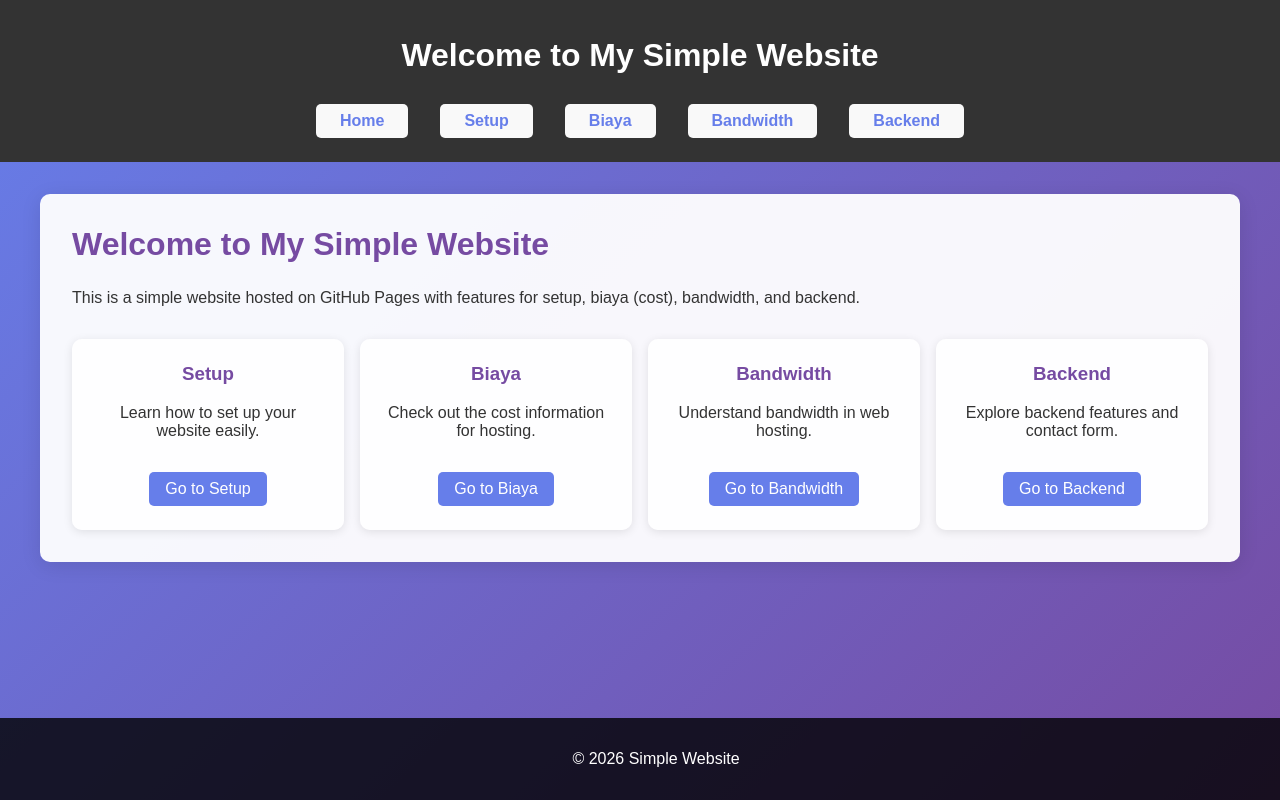
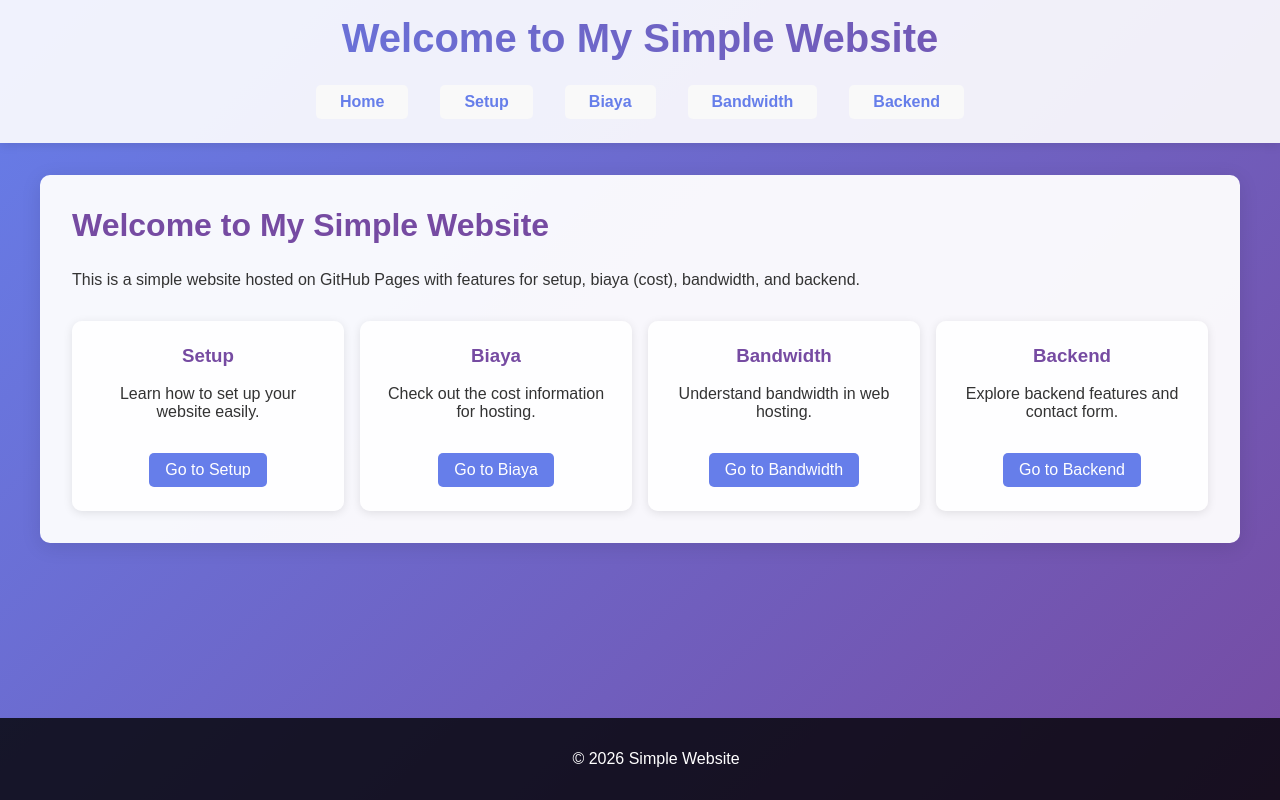
Before and after one commit to nainakhumaira/tugasgithub, a plain HTML site: page index.html in a window 1280 px wide. Drawn offline with Linux system fonts and the light colour scheme.

Commit message:
Add animations: fade-in for body, slide-up for cards with staggered delays, and fix header styling

```diff
--- a/style.css
+++ b/style.css
@@ -5,13 +5,31 @@ body {
     background: linear-gradient(135deg, #667eea 0%, #764ba2 100%);
     color: #333;
     min-height: 100vh;
+    animation: fadeIn 1s ease-in;
+}
+
+@keyframes fadeIn {
+    from { opacity: 0; }
+    to { opacity: 1; }
 }
 
 header {
-    background-color: #333;
-    color: white;
+    background: rgba(255, 255, 255, 0.9);
+    color: #333;
     padding: 1rem;
     text-align: center;
+    box-shadow: 0 2px 10px rgba(0, 0, 0, 0.1);
+    position: sticky;
+    top: 0;
+    z-index: 100;
+}
+
+header h1 {
+    margin: 0;
+    font-size: 2.5rem;
+    background: linear-gradient(45deg, #667eea, #764ba2);
+    -webkit-background-clip: text;
+    -webkit-text-fill-color: transparent;
 }
 
 nav ul {
@@ -117,6 +135,12 @@ ul li {
     box-shadow: 0 2px 10px rgba(0, 0, 0, 0.1);
     text-align: center;
     transition: transform 0.3s, box-shadow 0.3s;
+    animation: slideUp 0.5s ease-out;
+}
+
+@keyframes slideUp {
+    from { transform: translateY(20px); opacity: 0; }
+    to { transform: translateY(0); opacity: 1; }
 }
 
 .card:hover {
@@ -140,9 +164,10 @@ ul li {
     transition: background 0.3s;
 }
 
-.card a:hover {
-    background: #5a6fd8;
-}
+.features .card:nth-child(1) { animation-delay: 0.1s; }
+.features .card:nth-child(2) { animation-delay: 0.2s; }
+.features .card:nth-child(3) { animation-delay: 0.3s; }
+.features .card:nth-child(4) { animation-delay: 0.4s; }
 
 /* Responsive */
 @media (max-width: 768px) {
```
